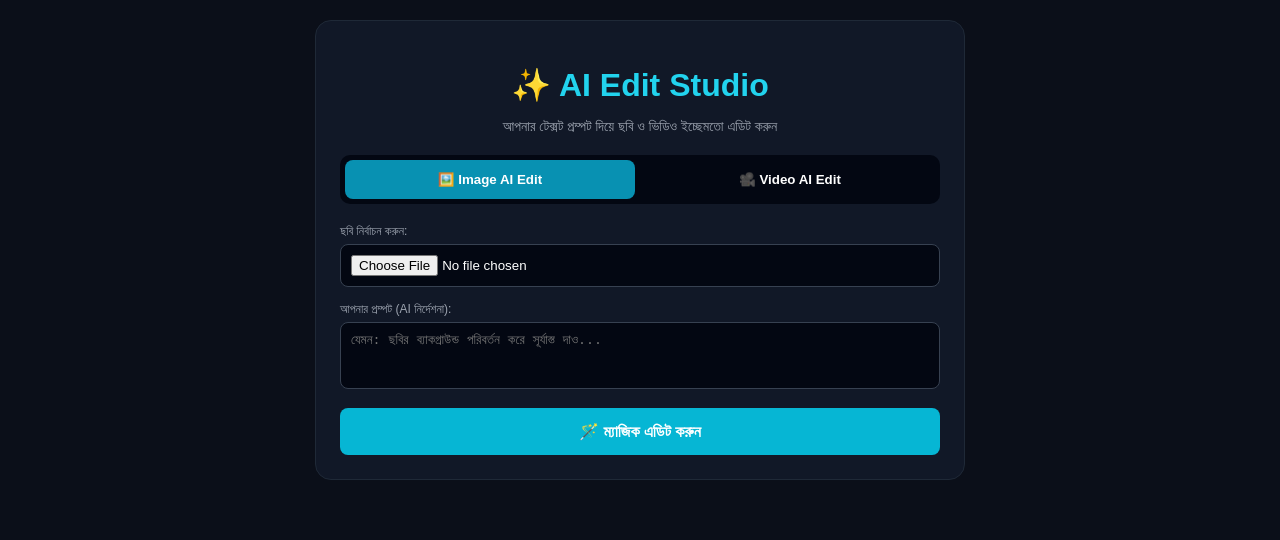
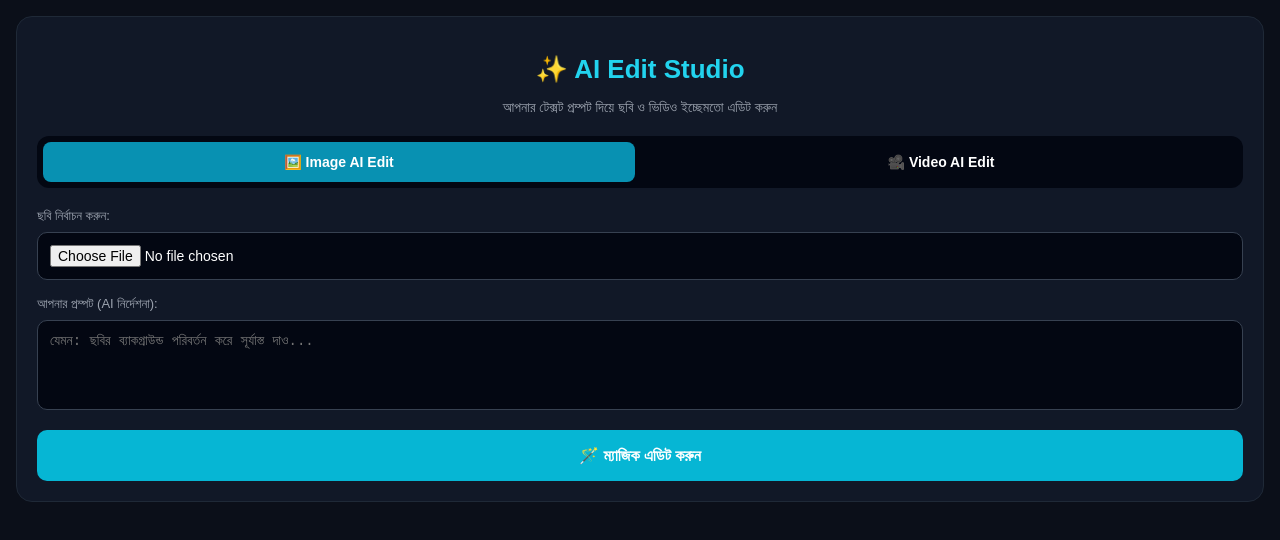
Before and after one commit to Rahyl1/ai-edit-studio-v2, a Next.js app: page / in a window 1280 px wide. Shown: the top 540 px of the page. Built offline with nearby package versions, Linux system fonts and the light colour scheme.

Commit message:
Update UI for full screen display
Updated styles for improved layout and readability, including padding and font sizes. Enhanced button and input styles for better user experience.

```diff
--- a/app/page.js
+++ b/app/page.js
@@ -23,20 +23,20 @@ export default function Home() {
   };
 
   return (
-    <div style={{ minHeight: "100vh", backgroundColor: "#0b0f19", color: "#fff", padding: "20px", fontFamily: "sans-serif" }}>
-      <div style={{ maxWidth: "600px", margin: "0 auto", backgroundColor: "#111827", padding: "24px", borderRadius: "16px", border: "1px solid #1f2937" }}>
+    <div style={{ minHeight: "100vh", backgroundColor: "#0b0f19", color: "#fff", padding: "16px", fontFamily: "sans-serif", boxSizing: "border-box" }}>
+      <div style={{ width: "100%", maxWidth: "100%", margin: "0 auto", backgroundColor: "#111827", padding: "20px", borderRadius: "16px", border: "1px solid #1f2937", boxSizing: "border-box" }}>
 
-        <h1 style={{ color: "#22d3ee", textAlign: "center", marginBottom: "8px" }}>✨ AI Edit Studio</h1>
+        <h1 style={{ color: "#22d3ee", textAlign: "center", marginBottom: "8px", fontSize: "26px" }}>✨ AI Edit Studio</h1>
         <p style={{ color: "#9ca3af", textAlign: "center", fontSize: "14px", marginBottom: "20px" }}>
           আপনার টেক্সট প্রম্পট দিয়ে ছবি ও ভিডিও ইচ্ছেমতো এডিট করুন
         </p>
 
-        <div style={{ display: "flex", gap: "10px", marginBottom: "20px", backgroundColor: "#030712", padding: "5px", borderRadius: "10px" }}>
+        <div style={{ display: "flex", gap: "10px", marginBottom: "20px", backgroundColor: "#030712", padding: "6px", borderRadius: "12px" }}>
           <button
             onClick={() => setActiveTab("image")}
             style={{
-              flex: 1, padding: "12px", border: "none", borderRadius: "8px", cursor: "pointer",
-              backgroundColor: activeTab === "image" ? "#0891b2" : "transparent", color: "#fff", fontWeight: "bold"
+              flex: 1, padding: "12px 8px", border: "none", borderRadius: "8px", cursor: "pointer",
+              backgroundColor: activeTab === "image" ? "#0891b2" : "transparent", color: "#fff", fontWeight: "bold", fontSize: "14px"
             }}
           >
             🖼️ Image AI Edit
@@ -44,35 +44,35 @@ export default function Home() {
           <button
             onClick={() => setActiveTab("video")}
             style={{
-              flex: 1, padding: "12px", border: "none", borderRadius: "8px", cursor: "pointer",
-              backgroundColor: activeTab === "video" ? "#0891b2" : "transparent", color: "#fff", fontWeight: "bold"
+              flex: 1, padding: "12px 8px", border: "none", borderRadius: "8px", cursor: "pointer",
+              backgroundColor: activeTab === "video" ? "#0891b2" : "transparent", color: "#fff", fontWeight: "bold", fontSize: "14px"
             }}
           >
             🎥 Video AI Edit
           </button>
         </div>
 
-        <div style={{ display: "flex", flexDirection: "column", gap: "15px" }}>
+        <div style={{ display: "flex", flexDirection: "column", gap: "16px" }}>
           <div>
-            <label style={{ fontSize: "12px", color: "#9ca3af", display: "block", marginBottom: "6px" }}>
+            <label style={{ fontSize: "13px", color: "#9ca3af", display: "block", marginBottom: "8px" }}>
               {activeTab === "image" ? "ছবি নির্বাচন করুন:" : "ভিডিও নির্বাচন করুন:"}
             </label>
             <input
               type="file"
               accept={activeTab === "image" ? "image/*" : "video/*"}
               onChange={(e) => setFile(e.target.files[0])}
-              style={{ width: "100%", padding: "10px", backgroundColor: "#030712", color: "#fff", border: "1px solid #374151", borderRadius: "8px", boxSizing: "border-box" }}
+              style={{ width: "100%", padding: "12px", backgroundColor: "#030712", color: "#fff", border: "1px solid #374151", borderRadius: "10px", boxSizing: "border-box", fontSize: "14px" }}
             />
           </div>
 
           <div>
-            <label style={{ fontSize: "12px", color: "#9ca3af", display: "block", marginBottom: "6px" }}>আপনার প্রম্পট (AI নির্দেশনা):</label>
+            <label style={{ fontSize: "13px", color: "#9ca3af", display: "block", marginBottom: "8px" }}>আপনার প্রম্পট (AI নির্দেশনা):</label>
             <textarea
-              rows={3}
+              rows={4}
               value={prompt}
               onChange={(e) => setPrompt(e.target.value)}
               placeholder={activeTab === "image" ? "যেমন: ছবির ব্যাকগ্রাউন্ড পরিবর্তন করে সূর্যাস্ত দাও..." : "যেমন: ভিডিওর গতি দ্বিগুণ করো এবং সাবটাইটেল দাও..."}
-              style={{ width: "100%", padding: "10px", backgroundColor: "#030712", color: "#fff", border: "1px solid #374151", borderRadius: "8px", boxSizing: "border-box", resize: "none" }}
+              style={{ width: "100%", padding: "12px", backgroundColor: "#030712", color: "#fff", border: "1px solid #374151", borderRadius: "10px", boxSizing: "border-box", resize: "none", fontSize: "14px" }}
             />
           </div>
 
@@ -80,8 +80,8 @@ export default function Home() {
             onClick={handleProcess}
             disabled={loading}
             style={{
-              width: "100%", padding: "14px", backgroundColor: loading ? "#374151" : "#06b6d4", color: "#fff",
-              border: "none", borderRadius: "8px", fontWeight: "bold", fontSize: "16px", cursor: "pointer"
+              width: "100%", padding: "16px", backgroundColor: loading ? "#374151" : "#06b6d4", color: "#fff",
+              border: "none", borderRadius: "10px", fontWeight: "bold", fontSize: "16px", cursor: "pointer"
             }}
           >
             {loading ? "⏳ প্রসেস হচ্ছে..." : "🪄 ম্যাজিক এডিট করুন"}
@@ -90,9 +90,9 @@ export default function Home() {
 
         {result && (
           <div style={{ marginTop: "24px", textAlign: "center", borderTop: "1px solid #1f2937", paddingTop: "16px" }}>
-            <h3 style={{ color: "#22d3ee", fontSize: "14px", marginBottom: "10px" }}>এডিট সম্পন্ন ফলাফল:</h3>
-            <img src={result} alt="AI Result" style={{ width: "100%", borderRadius: "8px", marginBottom: "10px" }} />
-            <a href={result} download style={{ color: "#22d3ee", fontSize: "12px", textDecoration: "none" }}>📥 ডাউনলোড করুন</a>
+            <h3 style={{ color: "#22d3ee", fontSize: "15px", marginBottom: "10px" }}>এডিট সম্পন্ন ফলাফল:</h3>
+            <img src={result} alt="AI Result" style={{ width: "100%", borderRadius: "10px", marginBottom: "12px" }} />
+            <a href={result} download style={{ display: "inline-block", padding: "10px 16px", backgroundColor: "#1f2937", color: "#22d3ee", fontSize: "13px", textDecoration: "none", borderRadius: "8px", fontWeight: "bold" }}>📥 ডাউনলোড করুন</a>
           </div>
         )}
 
```
